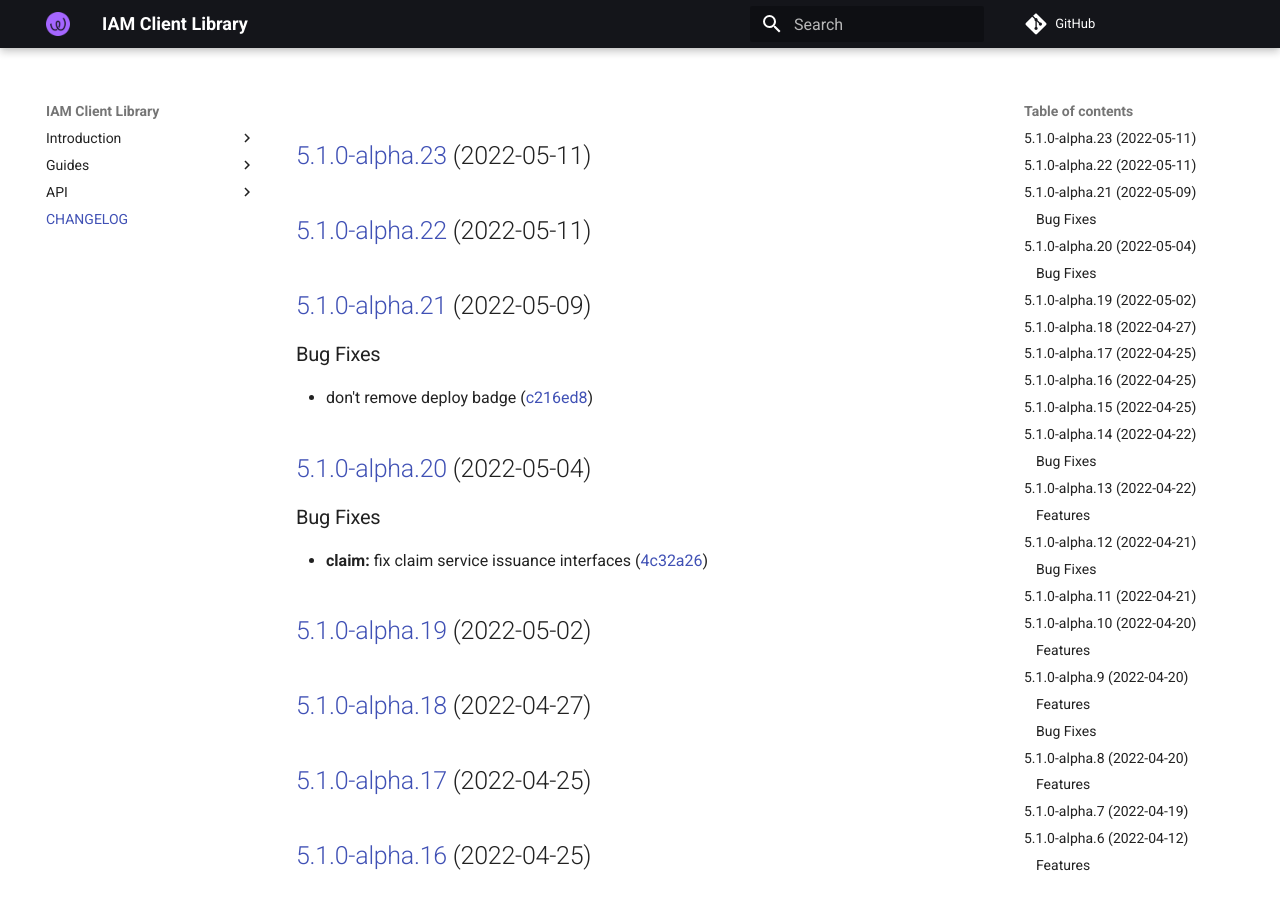
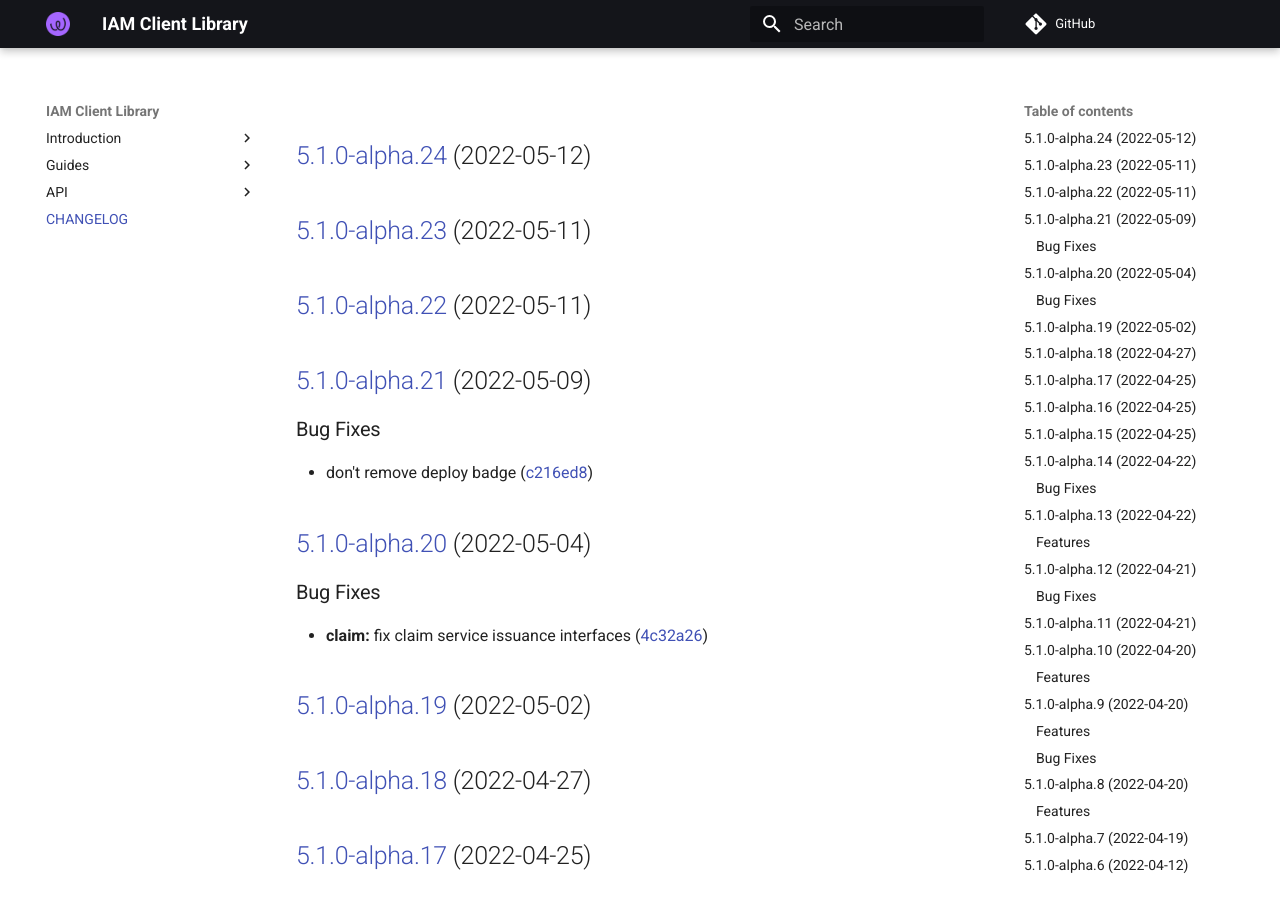
Before and after one commit to energywebfoundation/iam-client-lib, an MkDocs documentation site: the page built from docs/CHANGELOG.md, in a window 1280 px wide and 900 px high. Built offline with MkDocs 1.6.1 and Material for MkDocs 9.7.7, drawn with Linux system fonts in a browser that asks for light colours; comment, search, counter and statistics services are not loaded.

Commit message:
chore(release): 5.1.0-alpha.24 [skip ci]
## [5.1.0-alpha.24](https://github.com/energywebfoundation/iam-client-lib/compare/v5.1.0-alpha.23...v5.1.0-alpha.24) (2022-05-12)

```diff
--- a/docs/CHANGELOG.md
+++ b/docs/CHANGELOG.md
@@ -1,3 +1,5 @@
+## [5.1.0-alpha.24](https://github.com/energywebfoundation/iam-client-lib/compare/v5.1.0-alpha.23...v5.1.0-alpha.24) (2022-05-12)
+
 ## [5.1.0-alpha.23](https://github.com/energywebfoundation/iam-client-lib/compare/v5.1.0-alpha.22...v5.1.0-alpha.23) (2022-05-11)
 
 ## [5.1.0-alpha.22](https://github.com/energywebfoundation/iam-client-lib/compare/v5.1.0-alpha.21...v5.1.0-alpha.22) (2022-05-11)
--- a/package.json
+++ b/package.json
@@ -1,6 +1,6 @@
 {
   "name": "iam-client-lib",
-  "version": "5.1.0-alpha.23",
+  "version": "5.1.0-alpha.24",
   "description": "Library for Decentralized Identity and Access Management",
   "main": "dist/index.js",
   "module": "dist/index.esm.js",
```
